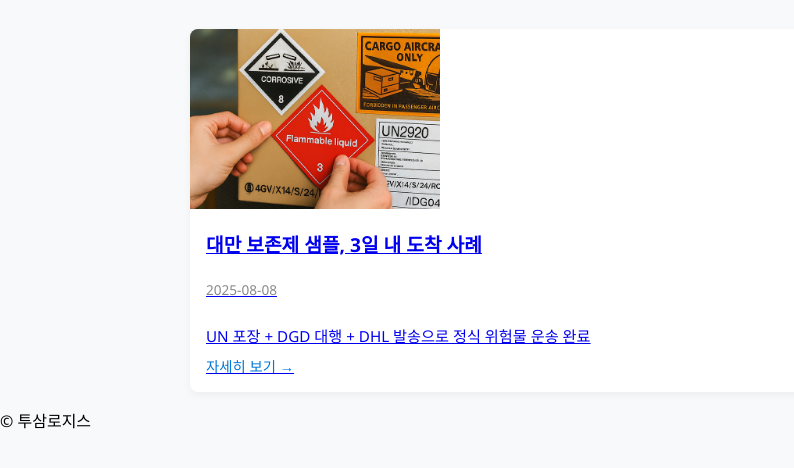
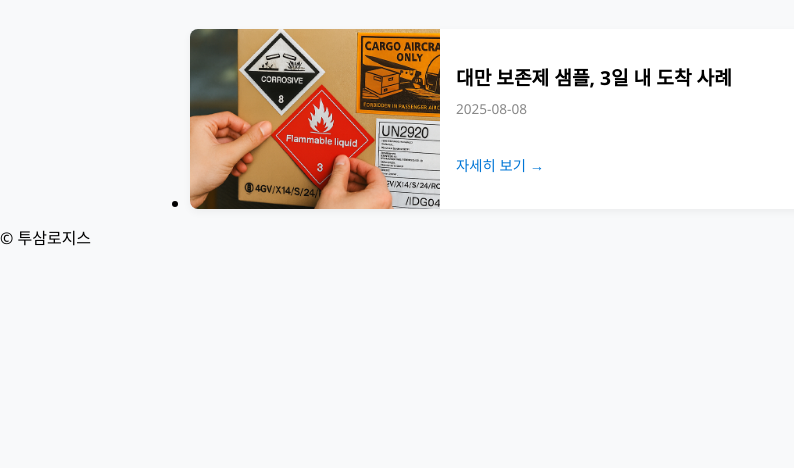
Before and after one commit to Tosome23/tosome-blog, an Eleventy site: page index.njk in a window 1280 px wide. Shown: the part 100-568 px from the top of the page, without its empty margins (0-794 px from the left). Built offline with nearby package versions, Linux system fonts and the light colour scheme; Eleventy itself is replaced by a stand-in of ours; files that its build step writes are made by us from their sources.

Commit message:
index.njk

```diff
--- a/index.njk
+++ b/index.njk
@@ -1,28 +1,24 @@
 ---
 layout: base.njk
-title: "투삼로지스 블로그"
-permalink: /
-description: "위험물·리튬배터리 국제특송, 포장/통관/서류 실무 가이드"
+title: 투삼로지스 블로그
 ---
 
-<h1 class="page-title">투삼로지스 블로그</h1>
+<h1 class="page-title">{{ title }}</h1>
 
 <ul class="post-grid">
-{% for post in collections.posts | reverse %}
-  <li class="post-card">
-    <a class="card-link" href="{{ post.url }}">
+  {% for post in collections.posts | reverse %}
+  <li>
+    <a class="post-card" href="{{ post.url }}">
       {% if post.data.thumbnail %}
-        <img class="thumb" src="{{ post.data.thumbnail }}" alt="{{ post.data.title }}">
+      <img src="{{ post.data.thumbnail }}" alt="{{ post.data.title }}" class="thumb">
       {% endif %}
       <div class="card-body">
         <h2 class="card-title">{{ post.data.title }}</h2>
-        <p class="card-meta">{{ post.date | date }}</p>
-        {% if post.data.description %}
-          <p class="card-excerpt">{{ post.data.description }}</p>
-        {% endif %}
+        <div class="card-meta">{{ post.date | date("yyyy-MM-dd") }}</div>
+        <p class="card-excerpt">{{ post.data.excerpt }}</p>
         <span class="readmore">자세히 보기 →</span>
       </div>
     </a>
   </li>
-{% endfor %}
+  {% endfor %}
 </ul>
```
